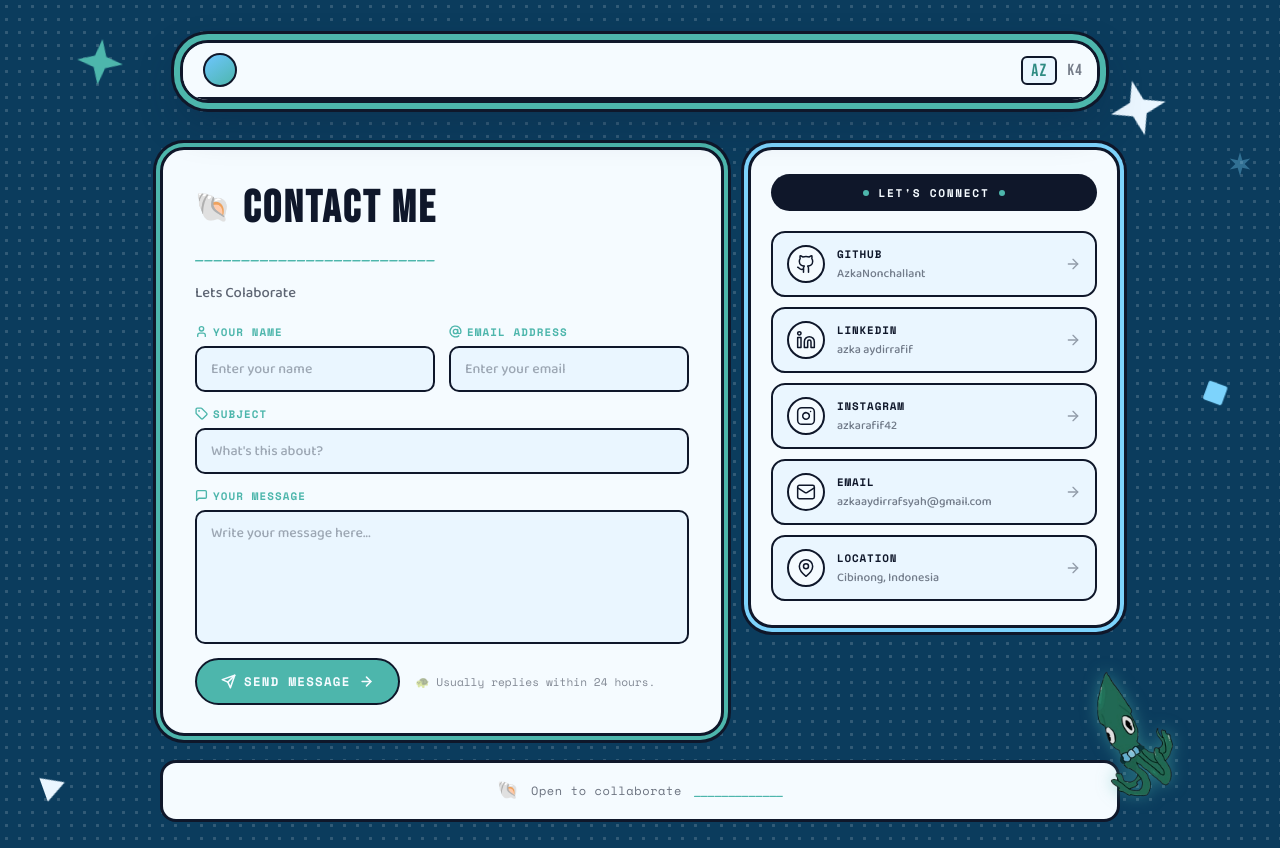
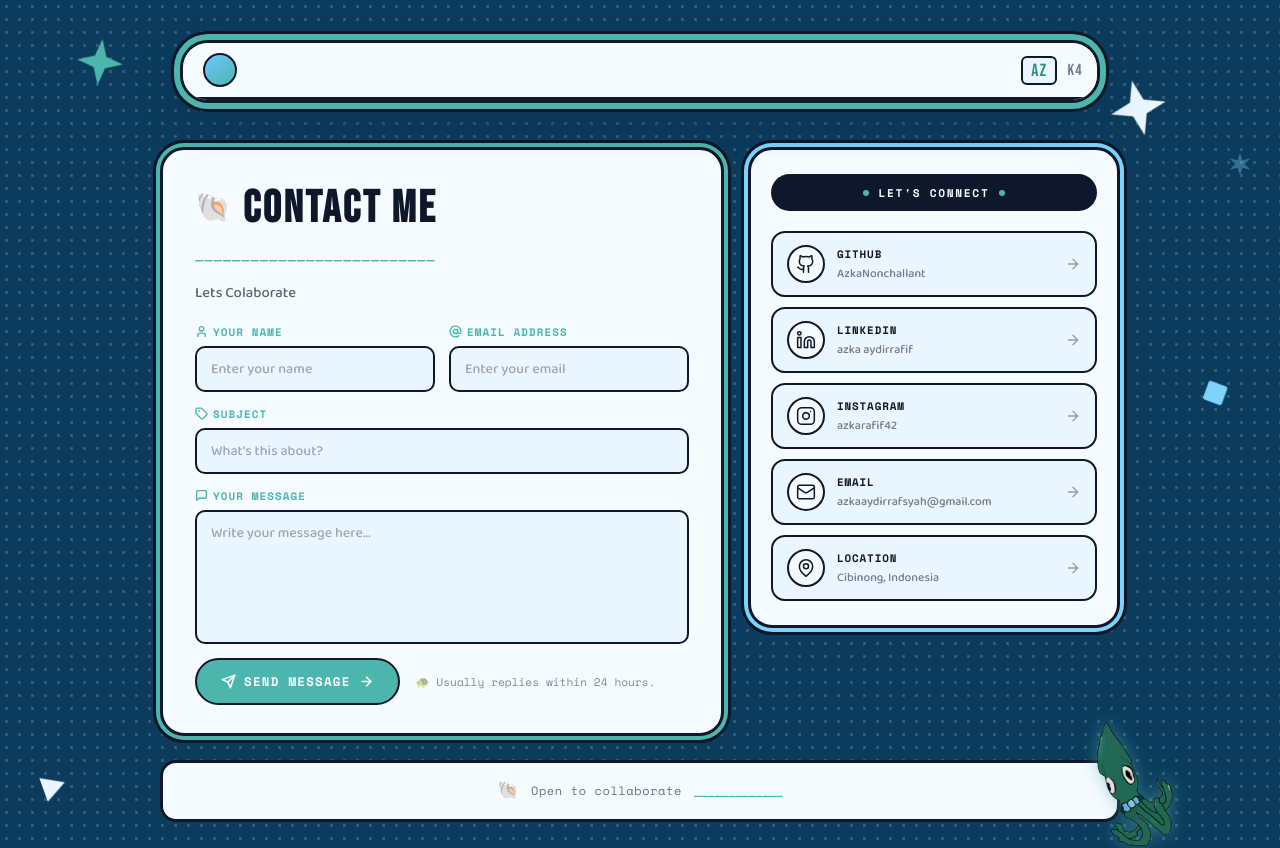
Before and after one commit to AzkaNonchallant/Portofolio, a React (Vite) app: page /contact in a window 1280 px wide. Shown: the top 848 px of the page. Built offline with nearby package versions, Linux system fonts and the light colour scheme.

Commit message:
final sumpah

```diff
--- a/src/components/BackgroundDecor.css
+++ b/src/components/BackgroundDecor.css
@@ -87,7 +87,7 @@
 
 .decor__squid-wrap {
   position: absolute;
-  bottom: 20%;
+  bottom: 15%;
   right: 5%;
   z-index: 9;
   pointer-events: auto;
@@ -163,7 +163,7 @@
 
 .decor__angler-wrap {
   position: absolute;
-  bottom: 15%;
+  bottom: 12%;
   left: 6%;
   z-index: 50;
   pointer-events: none;
```
